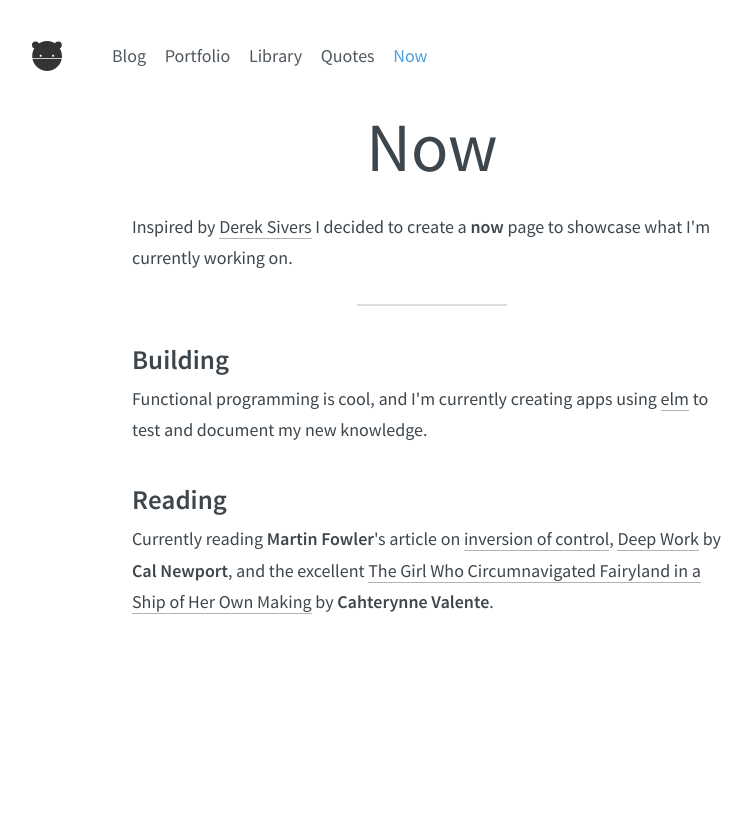
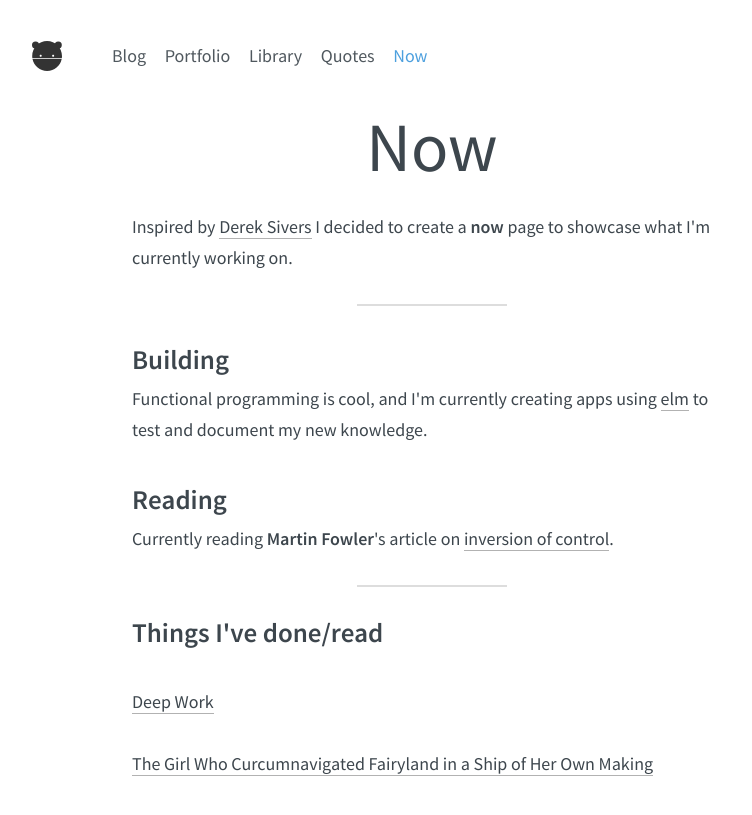
Before and after one commit to nicohvi/nicohvi.github.io, a Jekyll site: the page built from now/index.html, in a window 1280 px wide. Shown: the top 815 px of the page, without its empty margins (208-960 px from the left). Built offline with Jekyll 4.4.1, drawn with Linux system fonts in a browser that asks for light colours.

Commit message:
adding done to now page :bear:

```diff
--- a/_data/now.yml
+++ b/_data/now.yml
@@ -4,7 +4,4 @@
           test and document my new knowledge.
 
 - title:  Reading
-  desc:   Currently reading <b>Martin Fowler</b>'s article on
-          <a href="http://martinfowler.com/articles/injection.html">inversion of control</a>, <a href="https://www.goodreads.com/book/show/25744928-deep-work">Deep
-          Work</a> by <b>Cal Newport</b>, and the excellent <a href="https://www.goodreads.com/book/show/9591398-the-girl-who-circumnavigated-fairyland-in-a-ship-of-her-own-making">The Girl Who Circumnavigated Fairyland in a Ship of Her Own Making</a> by
-          <b>Cahterynne Valente</b>.
+  desc:   Currently reading <b>Martin Fowler</b>'s article on          <a href="http://martinfowler.com/articles/injection.html">inversion of control</a>.
--- a/now/index.html
+++ b/now/index.html
@@ -16,4 +16,15 @@ layout: master
     </li>
     {% endfor %}
   </ul>
+  <hr>
+  <h2>Things I've done/read</h2>
+  <ul>
+    {% for item in site.data.done %}
+    <li class='done'>
+      <p>
+        <a href='{{item.link}}'>{{ item.title }}</a>
+      </p>
+    </li>
+    {% endfor %}
+  </ul>
 </section>
```
Also changed, not shown: _data/done.yml (added, +7 -0 lines), 1 other file.
